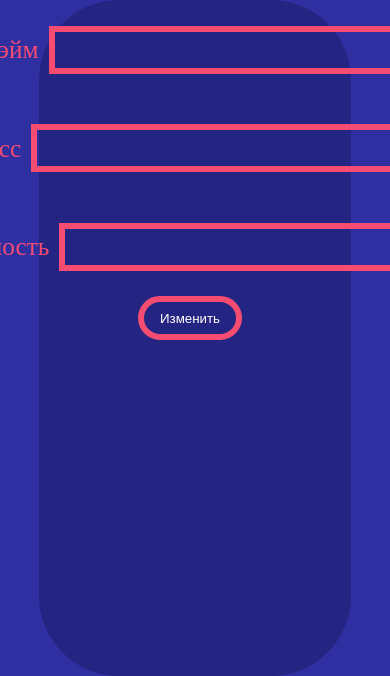
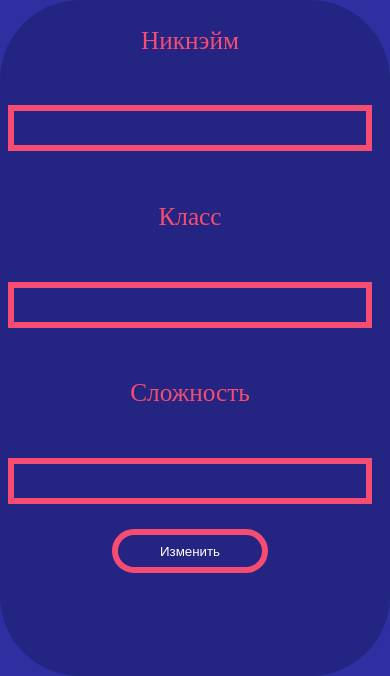
Before and after one commit to 51Sirius/MathSite, a Flask app: page /settings in a window 390 px wide; the page is wider, and only the part inside the window is pictured. Shown: the part 238-914 px from the top of that part. Run offline with Flask 2, Linux system fonts and the light colour scheme.

Commit message:
Adaptation settings

```diff
--- a/static/css/settings.css
+++ b/static/css/settings.css
@@ -43,3 +43,31 @@ p {
 button {
     background: none;
 }
+
+@media screen and (max-width: 890px) {
+    .block-form {
+        flex-direction: column;
+    }
+}
+
+@media screen and (max-width: 700px) {
+    .page-registration {
+        min-height: 80vh;
+        width: 100%;
+    }
+
+    .submit-button {
+        min-width: 40vw;
+    }
+
+}
+
+@media screen and (max-width: 530px) {
+    .block-form {
+
+    }
+
+    .answer-form {
+        font-size: 6vw;
+    }
+}
--- a/templates/settings.html
+++ b/templates/settings.html
@@ -34,7 +34,7 @@
             {% for error in form.level.errors %}
                 <span style="color: red;">[{{ error }}]</span>
             {% endfor %}
-            <button type="submit" class="button">Изменить</button>
+            <button type="submit" class="button submit-button">Изменить</button>
         </form>
     </div>
 {% endblock %}
```
